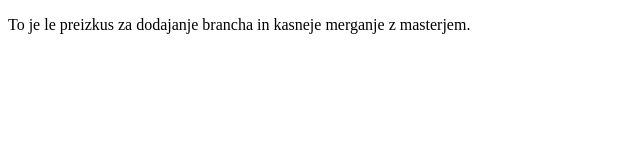
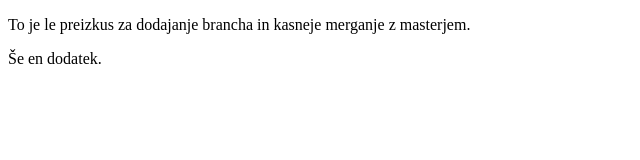
Before and after one commit to janeznovak/predavanja2, a plain HTML site: page P2.1/preizkus/neki.html in a window 1280 px wide. Shown: the full height of the page, 0-640 px from the left. Drawn offline with Linux system fonts and the light colour scheme.

Commit message:
Se zmeraj preizkusam

```diff
--- a/P2.1/preizkus/neki.html
+++ b/P2.1/preizkus/neki.html
@@ -5,6 +5,7 @@
     <title>Title</title>
 </head>
     <p>To je le preizkus za dodajanje brancha in kasneje merganje z masterjem.</p>
+    <p>Še en dodatek.</p>
 <body>
 
 </body>
```
